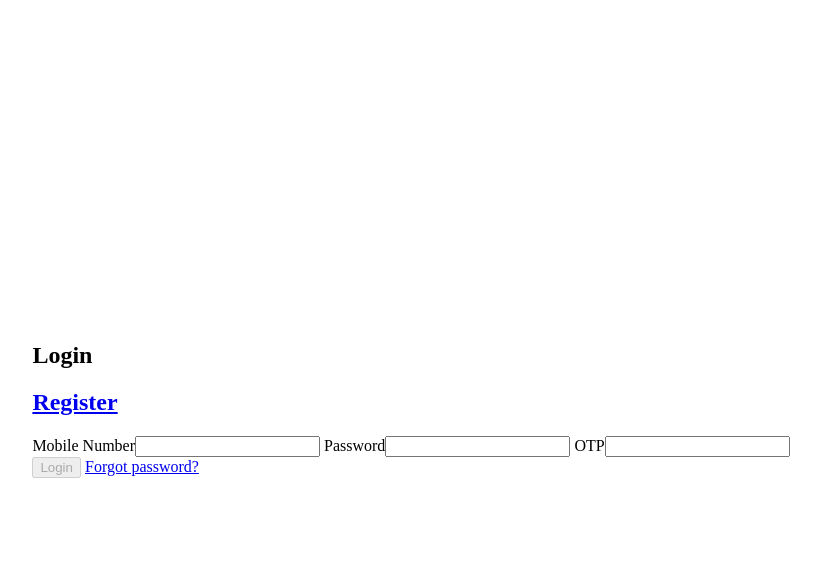
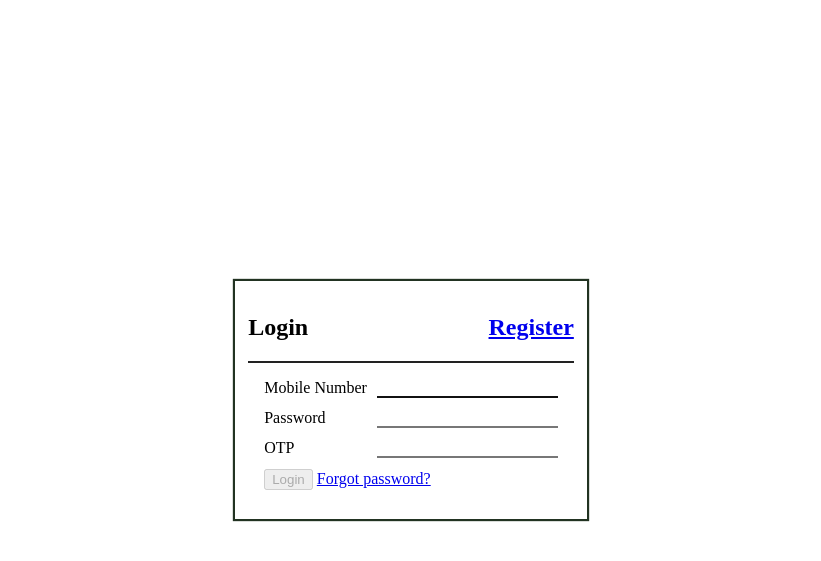
Before and after one commit to Incognitosin01/User_registration, a Django app: template Internship_task/Home/templates/html/login.html in a window 1280 px wide. Shown: the top 561 px of the page, without its empty margins (229-1050 px from the left). Run offline with Django 3.2, Linux system fonts and the light colour scheme; the template is opened without the code that fills it, so the values that code supplies are empty.

Commit message:
structured

```diff
--- a/Internship_task/Home/static/login.css
+++ b/Internship_task/Home/static/login.css
@@ -1,2 +1,18 @@
-*, *::after, *::before{ box-sizing: border-box;}
+*, *::after, *::before{ box-sizing: border-box; transition: all .5s linear}
 body{margin: 0; display: flex; min-height: 100vh; justify-content: center; align-items: center}
+
+main{
+    display: flex;
+    flex-flow: column;
+    max-width: 100%;
+    margin: .5em;
+    padding: .8em;
+    width: max-content;
+    box-shadow: 0 0 1px 2px #232;
+}
+
+main>div, main>form>label{display: flex;justify-content: space-between;gap: 10px}
+main>form{display: flex;flex-flow: column; border-top: 2px solid #222; padding: 1em}
+main>form>label{margin-bottom: .7em}
+label>input{border: none; outline: none; border-bottom: 2px solid #777}
+label>input:focus{border-bottom-color: #111}
--- a/Internship_task/Home/templates/html/login.html
+++ b/Internship_task/Home/templates/html/login.html
@@ -9,11 +9,11 @@
 {%block content%}
 <main>
     {# TODO: Replace # with register url#}
-    <div><h2>Login</h2><h2><a href="#">Register</a></h2></div>
+    <div><h2 class="active">Login</h2><h2><a href="#">Register</a></h2></div>
     <form method="post" autocomplete="off">
-        <label for="contact"><span>Mobile Number</span><input type="tel" name="contact" required></label>
-        <label for="password"><span>Password</span><input type="password" name="password" required></label>
-        <label for="otp" class="hidden"><span>OTP</span><input type="number" name="otp" required></label>
+        <label for="contact"><span>Mobile Number</span><input type="tel" name="contact" required autofocus autocomplete="off"></label>
+        <label for="password"><span>Password</span><input type="password" name="password" required autocomplete="off"></label>
+        <label for="otp" class="hidden"><span>OTP</span><input type="number" name="otp" required autocomplete="off"></label>
 
         <div>
         <input type="submit" value="Login" disabled>
```
